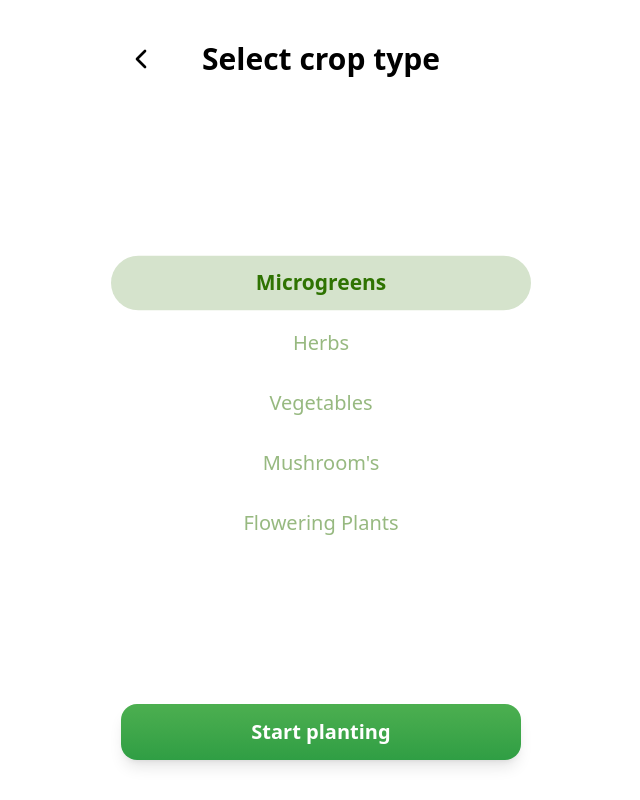
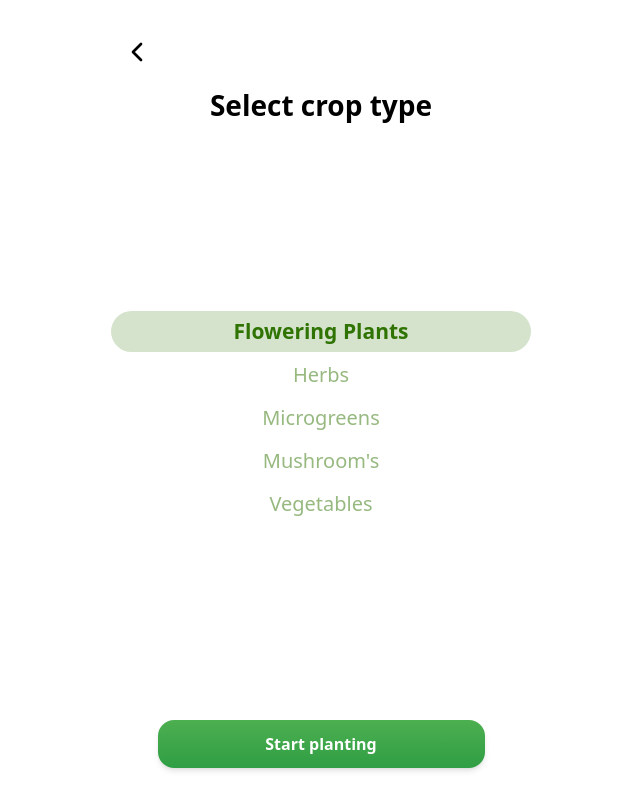
Before and after one commit to JulianaMitkevych/WEB-Internship-2025, a Next.js app: page /crope-type in a window 1280 px wide. Shown: the whole page, without its empty margins (319-959 px from the left). Built offline with nearby package versions, Linux system fonts and the light colour scheme.

Commit message:
corected chart,page styles, added photo

```diff
--- a/src/app/crope-type/cropeList.ts
+++ b/src/app/crope-type/cropeList.ts
@@ -1,9 +1,9 @@
 import { ECropType } from '@/types/types';
 
 export const cropTypes: { id: number; name: ECropType }[] = [
-  { id: 1, name: ECropType.MICROGREENS },
+  { id: 1, name: ECropType.FLOWERING },
   { id: 2, name: ECropType.HERBS },
-  { id: 3, name: ECropType.VEGETABLES },
+  { id:3, name: ECropType.MICROGREENS },
   { id: 4, name: ECropType.MUSHROOMS },
-  { id: 5, name: ECropType.FLOWERING },
+  { id: 5, name: ECropType.VEGETABLES },
 ];
--- a/src/app/crope-type/page.tsx
+++ b/src/app/crope-type/page.tsx
@@ -1,3 +1,4 @@
+
 'use client';
 
 import { useState } from 'react';
@@ -19,7 +20,8 @@ type UpdateCropTypeResponse = {
 export default function SelectCropTypePage() {
   const router = useRouter();
   const [store, setStore] = useStorage();
-  const { post } = useApi<UpdateCropTypeResponse>();
+  //  loading
+  const { post, loading } = useApi<UpdateCropTypeResponse>();
   const [selectedId, setSelectedId] = useState<number>(1);
 
   const handleStartPlanting = async () => {
@@ -36,7 +38,6 @@ export default function SelectCropTypePage() {
         cropType: selectedCrop.name,
       });
 
-      // Update local storage with the new crop type
       setStore((prev) => ({
         ...prev,
         user: prev.user ? { ...prev.user, cropType: selectedCrop.name } : null,
@@ -50,20 +51,22 @@ export default function SelectCropTypePage() {
 
   return (
     <div className="min-h-screen bg-white flex flex-col">
-      <div className="max-w-md mx-auto w-full px-6 py-6 sm:py-10 flex flex-col flex-grow">
-        <div className="relative flex items-center mb-10 sm:mb-16">
+      <div className="max-w-md mx-auto w-full px-6 py-8  flex flex-col min-h-screen">
+      {/* Header */}
+<div className=" mb-8 w-full">
   <button
     onClick={() => router.back()}
-            className="absolute left-0 z-10 p-1 hover:bg-gray-100 rounded-full transition-colors"
+    className="mb-[16px] p-1 -ml-1 hover:bg-gray-100 rounded-full transition-colors"
+    aria-label="Go back"
   >
     <ChevronLeft className="size-7 sm:size-8 text-black" />
   </button>
-          <h1 className="w-full text-center text-2xl sm:text-3xl font-bold text-black leading-tight px-10">
+
+  <h1 className="text-[28px] text-center font-bold text-black leading-tight">
     Select crop type
   </h1>
 </div>
-
-        <div className="flex flex-col gap-1 sm:gap-2 flex-grow justify-center">
+         <div className="flex flex-col sm:gap-1  flex-grow justify-center items-center">
           {cropTypes.map((crop) => (
             <CropButton
               key={crop.id}
@@ -74,14 +77,16 @@ export default function SelectCropTypePage() {
           ))}
         </div>
 
-        <div className="mt-auto pt-6 sm:pt-10">
+        {/* Bottom Button Container */}
+        <div className="mt-auto pt-6 sm:pt-10 flex justify-center">
           <Button
+            type="button"
             variant="gradient"
-            size="default"
             onClick={handleStartPlanting}
-            className="w-full h-12 sm:h-14 text-lg sm:text-xl font-bold rounded-2xl shadow-lg"
+            disabled={loading}
+            className="w-full max-w-[327px] h-12 text-base font-semibold text-white rounded-2xl shadow-md transition-all"
           >
-            Start planting
+            {loading ? 'Saving...' : 'Start planting'}
           </Button>
         </div>
       </div>
--- a/src/app/settings/humidity/page.tsx
+++ b/src/app/settings/humidity/page.tsx
@@ -37,11 +37,11 @@ export default function HumiditySettingsPage() {
           onClick={() => router.back()}
           variant="ghost"
           size="icon"
-          className="mr-2"
+          className="mr-2 hover:bg-transparent hover:opacity-70 transition-opacity active:scale-95"
         >
-          <ChevronLeft className="size-8 stroke-[3px]" />
+          <ChevronLeft className="size-6 stroke-[3px]" />
         </Button>
-        <h1 className="text-2xl font-bold">Humidity</h1>
+        <h1 className="text-[24px] font-bold">Humidity</h1>
       </div>
 
       {/* Info Section */}
@@ -54,7 +54,7 @@ export default function HumiditySettingsPage() {
             Maintain the optimal humidity levels for your plants health.
           </p>
         </div>
-        <span className="text-4xl font-bold text-[#53C904]">58%</span>
+        <span className="text-[24px] font-bold text-[#53C904]">58%</span>
       </div>
 
       {/* Tabs */}
@@ -81,7 +81,7 @@ export default function HumiditySettingsPage() {
       </div>
 
       {/* Chart Block */}
-      <div className="mx-4 mt-8 bg-white rounded-[2.5rem] shadow-[0_10px_40px_rgba(0,0,0,0.03)] border border-gray-50 overflow-hidden">
+      <div className="mx-4 mt-8">
         <div className="h-64 w-full relative">
           {loading ? (
             <div className="absolute inset-0 flex items-center justify-center bg-white/50 z-10">
--- a/src/app/settings/light/page.tsx
+++ b/src/app/settings/light/page.tsx
@@ -39,11 +39,11 @@ export default function LightSettingsPage() {
           onClick={() => router.back()}
           variant="ghost"
           size="icon"
-          className="mr-2"
+          className="mr-2 hover:bg-transparent hover:opacity-70 transition-opacity active:scale-95"
         >
-          <ChevronLeft className="size-8 stroke-[3px]" />
+          <ChevronLeft className="size-6 stroke-[3px]" />
         </Button>
-        <h1 className="text-2xl font-bold">Light</h1>
+        <h1 className="text-[24px] font-bold">Light</h1>
       </div>
 
       {/* Info Section */}
@@ -57,7 +57,7 @@ export default function LightSettingsPage() {
           </p>
         </div>
         {/*!!!  `settings` або `chartData`!!! */}
-        <span className="text-4xl font-bold text-[#53C904]">60%</span>
+        <span className="text-[24px] font-bold text-[#53C904]">60%</span>
       </div>
 
       {/* Tabs */}
@@ -84,7 +84,7 @@ export default function LightSettingsPage() {
       </div>
 
       {/* Chart Block */}
-      <div className="mx-4 mt-8 bg-white rounded-[2.5rem] shadow-[0_10px_40px_rgba(0,0,0,0.03)] border border-gray-50 overflow-hidden">
+      <div className="mx-4 mt-8">
         <div className="h-64 w-full relative">
           {loading ? (
             <div className="absolute inset-0 flex items-center justify-center bg-white/50 z-10">
--- a/src/app/settings/nutrition/page.tsx
+++ b/src/app/settings/nutrition/page.tsx
@@ -37,11 +37,12 @@ export default function NutritionSettingsPage() {
           onClick={() => router.back()}
           variant="ghost"
           size="icon"
-          className="mr-2"
+          className="mr-2 hover:bg-transparent hover:opacity-70 transition-opacity active:scale-95"
+
         >
-          <ChevronLeft className="size-8 stroke-[3px]" />
+          <ChevronLeft className="size-6 stroke-[3px]" />
         </Button>
-        <h1 className="text-2xl font-bold">Nutrition</h1>
+        <h1 className="text-[24px] font-bold">Nutrition</h1>
       </div>
 
       {/* Info Section */}
@@ -56,7 +57,7 @@ export default function NutritionSettingsPage() {
           </p>
         </div>
         {/*  */}
-        <span className="text-4xl font-bold text-[#53C904]">78%</span>
+        <span className="text-[24px] font-bold text-[#53C904]">78%</span>
       </div>
 
       {/* Tabs */}
@@ -83,7 +84,7 @@ export default function NutritionSettingsPage() {
       </div>
 
       {/* Chart Block */}
-      <div className="mx-4 mt-8 bg-white rounded-[2.5rem] shadow-[0_10px_40px_rgba(0,0,0,0.03)] border border-gray-50 overflow-hidden">
+      <div className="mx-4 mt-8">
         <div className="h-64 w-full relative">
           {loading ? (
             <div className="absolute inset-0 flex items-center justify-center bg-white/50 z-10">
--- a/src/app/settings/temperature/page.tsx
+++ b/src/app/settings/temperature/page.tsx
@@ -37,11 +37,12 @@ export default function TemperatureSettingsPage() {
           onClick={() => router.back()}
           variant="ghost"
           size="icon"
-          className="mr-2"
+          className="mr-2 hover:bg-transparent hover:opacity-70 transition-opacity active:scale-95"
         >
-          <ChevronLeft className="size-8 stroke-[3px]" />
+          <ChevronLeft className="size-6 stroke-[3px]" />
+
         </Button>
-        <h1 className="text-2xl font-bold">Temperature</h1>
+        <h1 className="text-[24px] font-bold">Temperature</h1>
       </div>
 
       {/* Info Section */}
@@ -54,7 +55,7 @@ export default function TemperatureSettingsPage() {
             Set the ideal temperature range for your plants to thrive.
           </p>
         </div>
-        <span className="text-4xl font-bold text-[#53C904]">24 °C</span>
+        <span className="text-[24px] font-bold text-[#53C904]">24 °C</span>
       </div>
 
       {/* Tabs */}
@@ -81,7 +82,7 @@ export default function TemperatureSettingsPage() {
       </div>
 
       {/* Chart Block */}
-      <div className="mx-4 mt-8 bg-white rounded-[2.5rem] shadow-[0_10px_40px_rgba(0,0,0,0.03)] border border-gray-50 overflow-hidden">
+      <div className="mx-4 mt-8">
         <div className="h-64 w-full relative">
           {loading ? (
             <div className="absolute inset-0 flex items-center justify-center bg-white/50 z-10">
--- a/src/components/SmartChart/SmartChart.tsx
+++ b/src/components/SmartChart/SmartChart.tsx
@@ -74,8 +74,8 @@ export const SmartChart = ({
           }}
         />
 
-        {/* <YAxis hide domain={['auto', 'auto']} /> */}
-        <YAxis hide={false} width={40}  fontSize ={10}/>
+        <YAxis hide={true} domain={['auto', 'auto']} />
+        {/* <YAxis hide={true} domain={[0, 'dataMax + 20']}/> */}
 
         <Line
           type="monotone"
@@ -97,7 +97,7 @@ export const SmartChart = ({
             );
           }}
           label={(props: any) => {
-            const { x, y, value, index } = props;
+            const { x, value, index } = props;
 
             const shouldShow =
               labelInterval === 0 ||
@@ -110,10 +110,10 @@ export const SmartChart = ({
               <text
                 key={`label-${index}`}
                 x={x}
-                y={y - 15} // точки для кращої читаємості
+                y={15} // точки для кращої читаємості
                 fill={color}
                 fontSize={12}
-                fontWeight="700"
+                fontWeight="400"
                 textAnchor="middle"
               >
                 {value}{unit}
--- a/src/components/base/crope-button/CropeButton.tsx
+++ b/src/components/base/crope-button/CropeButton.tsx
@@ -17,7 +17,7 @@ export default function CropButton({
     <button
       onClick={onClick}
       className={cn(
-        'w-full py-3 text-xl transition-all duration-300 text-center outline-none',
+        'w-full  min-w-[290px] pt-[6px] pb-[5px] text-xl transition-all duration-300 text-center outline-none',
         isActive
           ? 'text-[#2F7302] font-bold bg-[#D5E3CC] rounded-full scale-105'
           : 'text-[#97B980] font-medium bg-transparent hover:text-[#2F7302]',
--- a/src/components/ui/bottom-navigation.tsx
+++ b/src/components/ui/bottom-navigation.tsx
@@ -24,7 +24,7 @@ export const BottomNavigation = ({ activeTab }: BottomNavigationProps) => {
   };
 
   return (
-    <div className="bg-white shadow-[0_8px_30px_rgba(0,0,0,0.04)] px-6 p-4">
+    <div className="bg-white border-t border-gray-50 shadow-[0_-10px_15px_-10px_rgba(0,0,0,0.04)] px-6 p-4">
       <div className="max-w-md mx-auto flex justify-around">
         <button
           onClick={() => handleNavigation(ROUTES.DASHBOARD)}
```
Also changed, not shown: public/images/green.png (added). Lines whose indentation alone changed are shown as unchanged.
